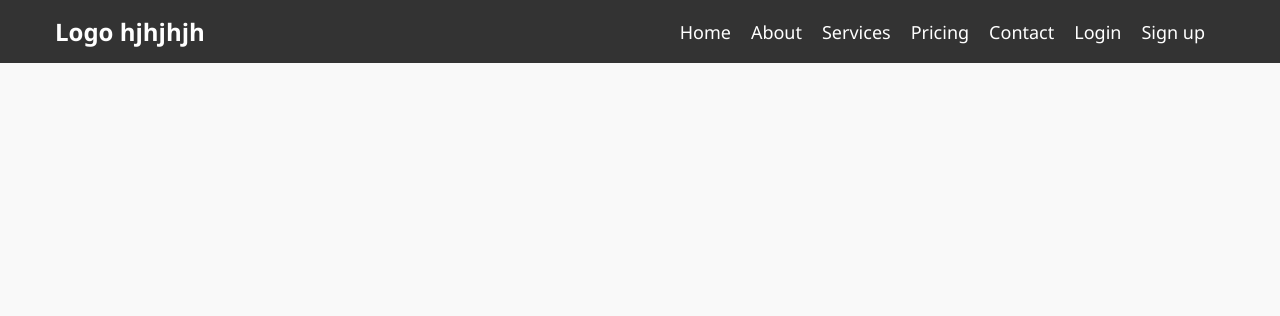
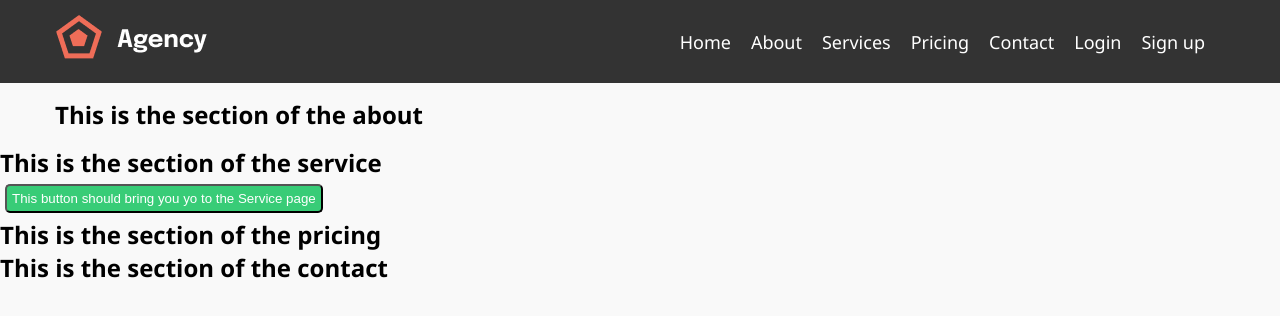
Before and after one commit to DNP-LR/NTECH_INTERNS01_PROJECT, a website built with webpack: page index.html in a window 1280 px wide. Built offline with nearby package versions, Linux system fonts and the light colour scheme.

Commit message:
index.html

```diff
--- a/css/style.css
+++ b/css/style.css
@@ -54,6 +54,23 @@ a:hover {
   color: #ffc107;
 }
 
+.logo:hover {
+  transform: scale(1);
+
+}
+
+button {
+  color: white;
+  background-color: #38CC77;
+  padding: 5px;
+  margin: 5px;
+  text-decoration: none;
+  border-radius: 5px;
+}
+
+button:hover {
+  background-color: #cc38c0;
+}
 
 /* ==========================================================================
    Base styles: opinionated defaults
--- a/index.html
+++ b/index.html
@@ -4,7 +4,7 @@
 <head>
   <meta charset="utf-8">
   <meta name="viewport" content="width=device-width, initial-scale=1">
-  <title></title>
+  <title>Home</title>
   <link rel="stylesheet" href="css/style.css">
   <meta name="description" content="">
 
@@ -24,14 +24,15 @@
 <body>
 <section>
   <nav>
-
     <div class="container">
-      <h1>Logo hjhjhjh</h1>
+      <div class="logo">
+        <img src="./important_files/logo.png">
+      </div>
       <ul>
         <li><a href="#home">Home</a></li>
-        <li><a href="pages/index.html">About</a></li>
+        <li><a href="#about">About</a></li>
         <li><a href="#services">Services</a></li>
-        <li><a href="pricing">Pricing</a></li>
+        <li><a href="#pricing">Pricing</a></li>
         <li><a href="#contact">Contact</a></li>
 
         <li><a>Login</a></li>
@@ -40,7 +41,19 @@
     </div>
   </nav>
 </section>
-
+<section id="bout">
+  <h2 class="container">This is the section of the about</h2>
+</section>
+<section id="services">
+  <h2>This is the section of the service</h2>
+  <button href="" >This button should bring you yo to the Service page</button>
+</section>
+<section id="pricing">
+  <h2>This is the section of the pricing</h2>
+</section>
+<section id="contact">
+  <h2>This is the section of the contact</h2>
+</section>
 
 <script src="js/app.js"></script>
 </body>
```
